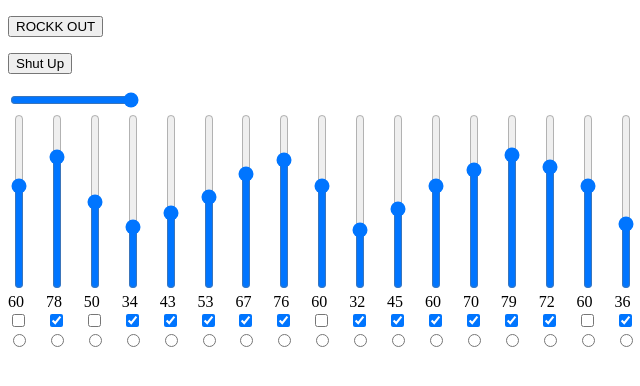
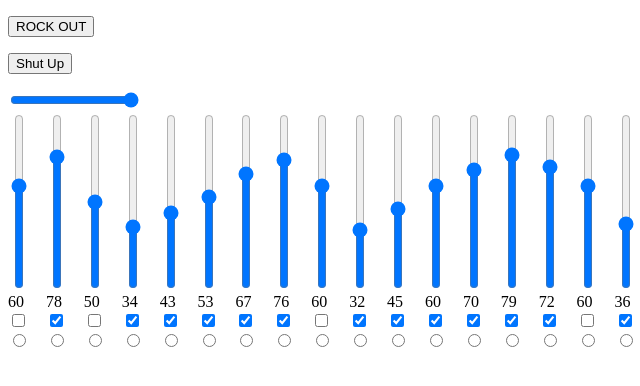
Before and after one commit to drnida/BALS, a plain HTML site: page index.html in a window 1280 px wide. Shown: the full height of the page, 0-640 px from the left. Drawn offline with Linux system fonts and the light colour scheme.

Commit message:
Spelling fix

```diff
--- a/index.html
+++ b/index.html
@@ -15,7 +15,7 @@
 
 <p id="on"></p>
 
-<button onclick="playPattern(timePerStep)">ROCKK OUT</button>
+<button onclick="playPattern(timePerStep)">ROCK OUT</button>
 
 <p id="off"></p>
 
```
